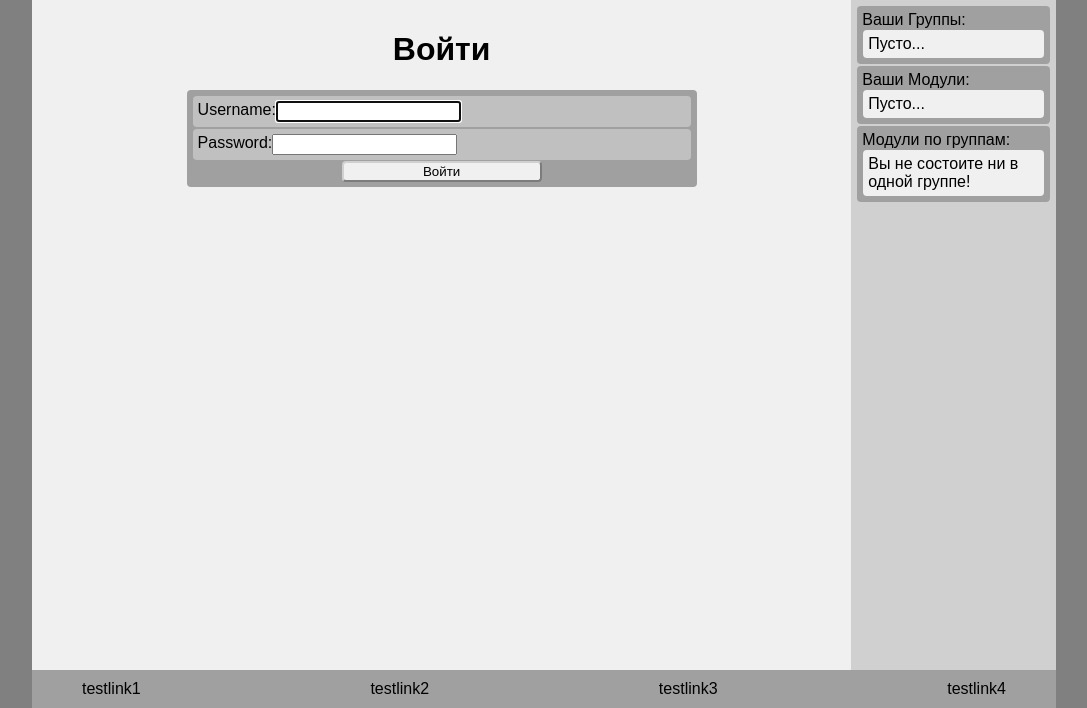
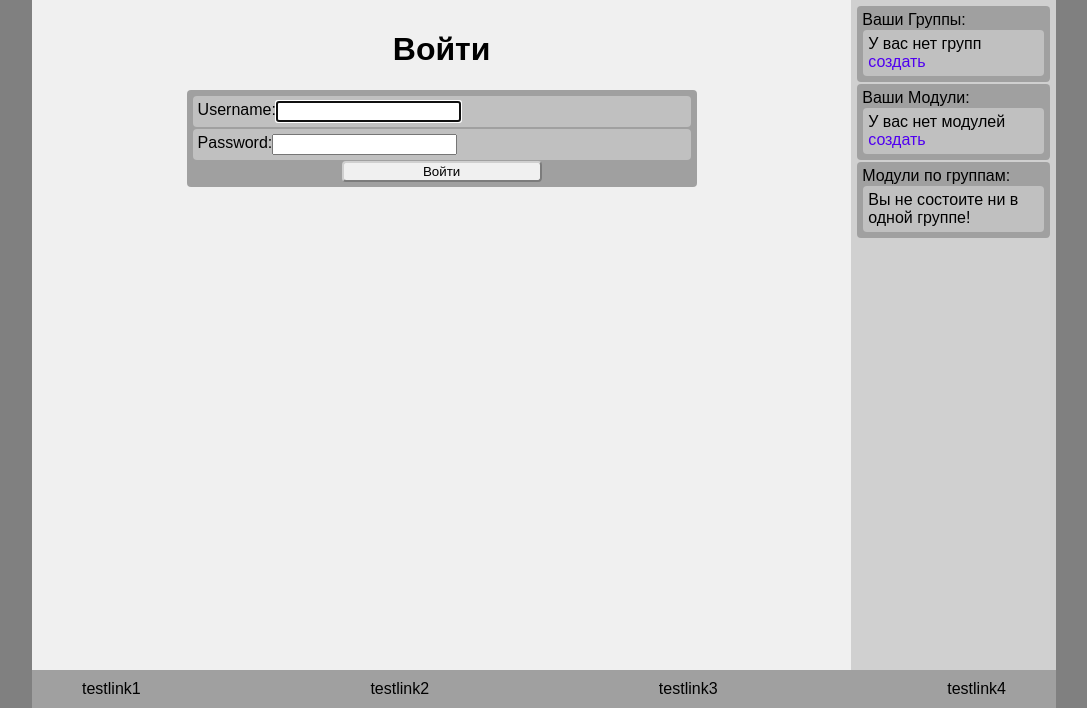
Before and after one commit to maximalekseenko/testing-system, a Django app: page /accounts/login/ in a window 1280 px wide. Shown: the part 92-800 px from the top of the page, without its empty margins (96-1183 px from the left). Run offline with Django 3.2, Linux system fonts and the light colour scheme.

Commit message:
sider 'wish to create' update

```diff
--- a/static/templates/sider.html
+++ b/static/templates/sider.html
@@ -1,7 +1,9 @@
 <div class="box flex-col">
     Ваши Группы:
     {% if not my_groups %}
-        <p class="component">Пусто...</p>
+    <div class="component2">
+        У вас нет групп <a href="/groups/create">создать</a>
+    </div>
     {% endif %}
     {% for group in my_groups %}
         <div class="flex-col box">
@@ -13,7 +15,9 @@
 <div class="box flex-col">
     Ваши Модули:
     {% if not my_modules %}
-        <p class="component">Пусто...</p>
+    <div class="component2">
+        У вас нет модулей <a href="/tasks/create">создать</a>
+    </div>
     {% endif %}
     {% for module in my_modules %}
         <div class="flex-col box">
@@ -33,7 +37,7 @@
 <div class="flex-col box">
     Модули по группам:
     {% if not modules_groups %}
-        <p class="component">Вы не состоите ни в одной группе!</p>
+        <p class="component2">Вы не состоите ни в одной группе!</p>
     {% endif %}
     {% for group, modules in modules_groups.items %}
     <div class="flex-col box">
```
Also changed, not shown: db.sqlite3.
